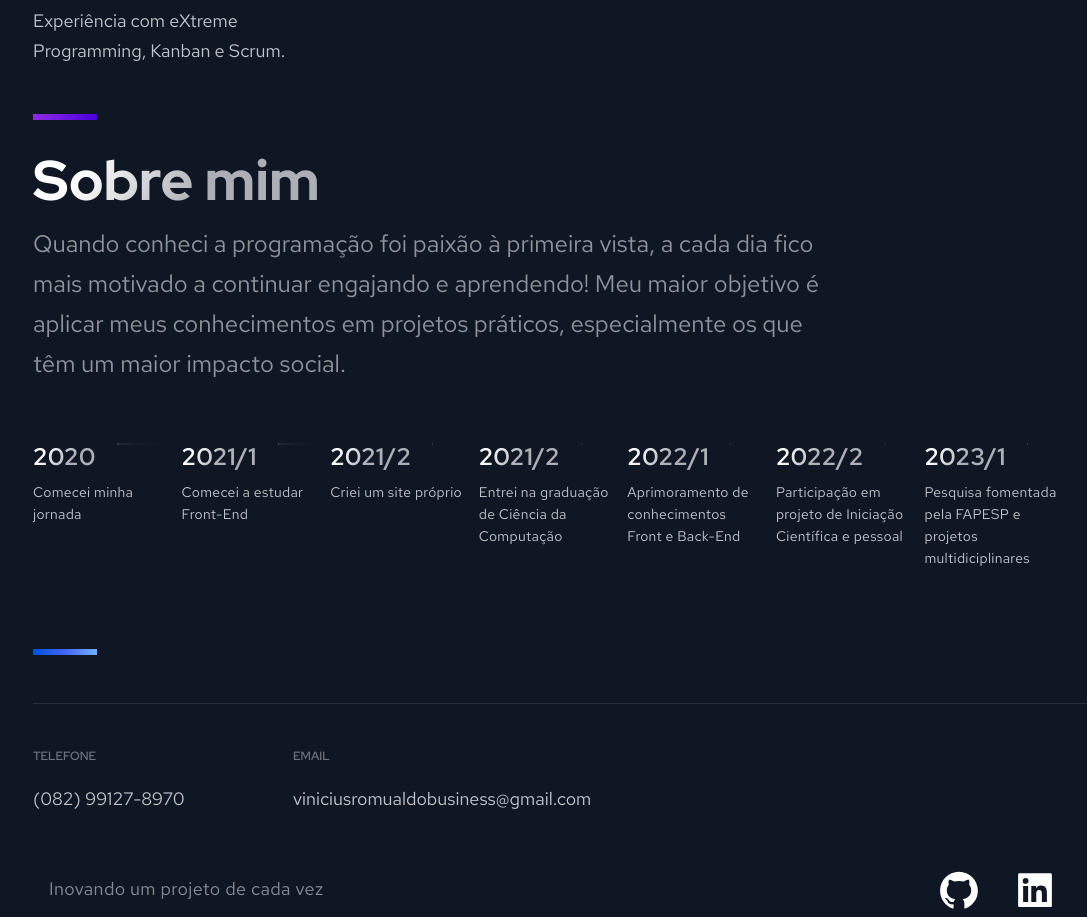
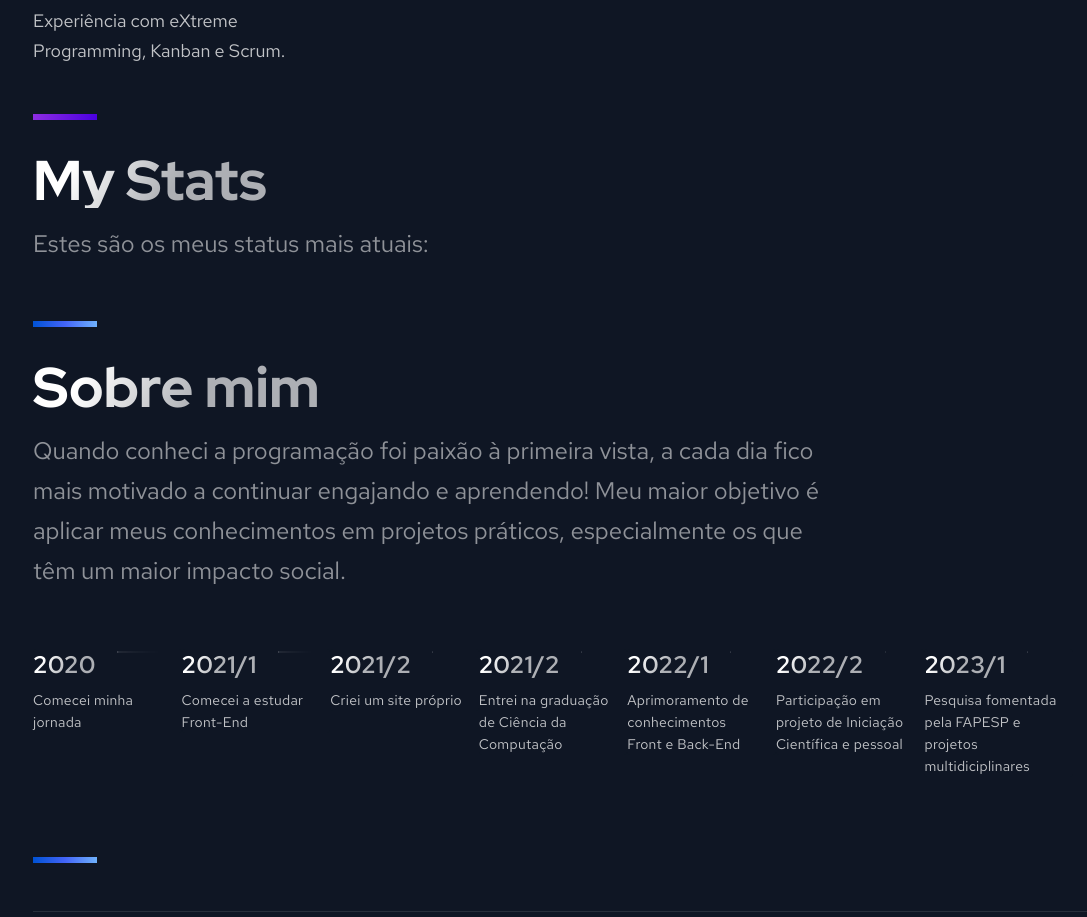
Before and after one commit to vinimrs/portfolio, a Next.js app: page / in a window 1280 px wide. Shown: the part 3133-4050 px from the top of the page, without its empty margins (15-1102 px from the left). Built offline with nearby package versions, Linux system fonts and the light colour scheme.

Commit message:
task: Update personal data 2

```diff
--- /dev/null
+++ b/src/components/MyStats/MyStats.tsx
@@ -0,0 +1,22 @@
+import React from 'react';
+import {
+  Section,
+  SectionDivider,
+  SectionText,
+  SectionTitle,
+} from '../../styles/GlobalComponents';
+
+// import { Container } from './styles';
+
+const MyStats: React.FC = () => {
+  return (
+    <Section id="mystats">
+      <SectionTitle>My Stats</SectionTitle>
+      <SectionText>Estes são os meus status mais atuais:</SectionText>
+
+      <SectionDivider />
+    </Section>
+  );
+};
+
+export default MyStats;
--- a/src/pages/index.tsx
+++ b/src/pages/index.tsx
@@ -19,6 +19,7 @@ import {
   TechnologiesI,
   technologiesServices,
 } from '../services/technologiesServices';
+import MyStats from '../components/MyStats/MyStats';
 
 const Home: React.FC<{
   projects: Project[];
@@ -41,6 +42,7 @@ const Home: React.FC<{
       </Section>
       <Projects projects={projects} />
       <Technologies data={technologies} />
+      <MyStats />
       <TimeLine data={timelines} />
     </Layout>
   );
```
Also changed, not shown: src/services/githubServices.ts (added, +8 -0 lines), 1 other file (tests, documents, lock files or other folders).
